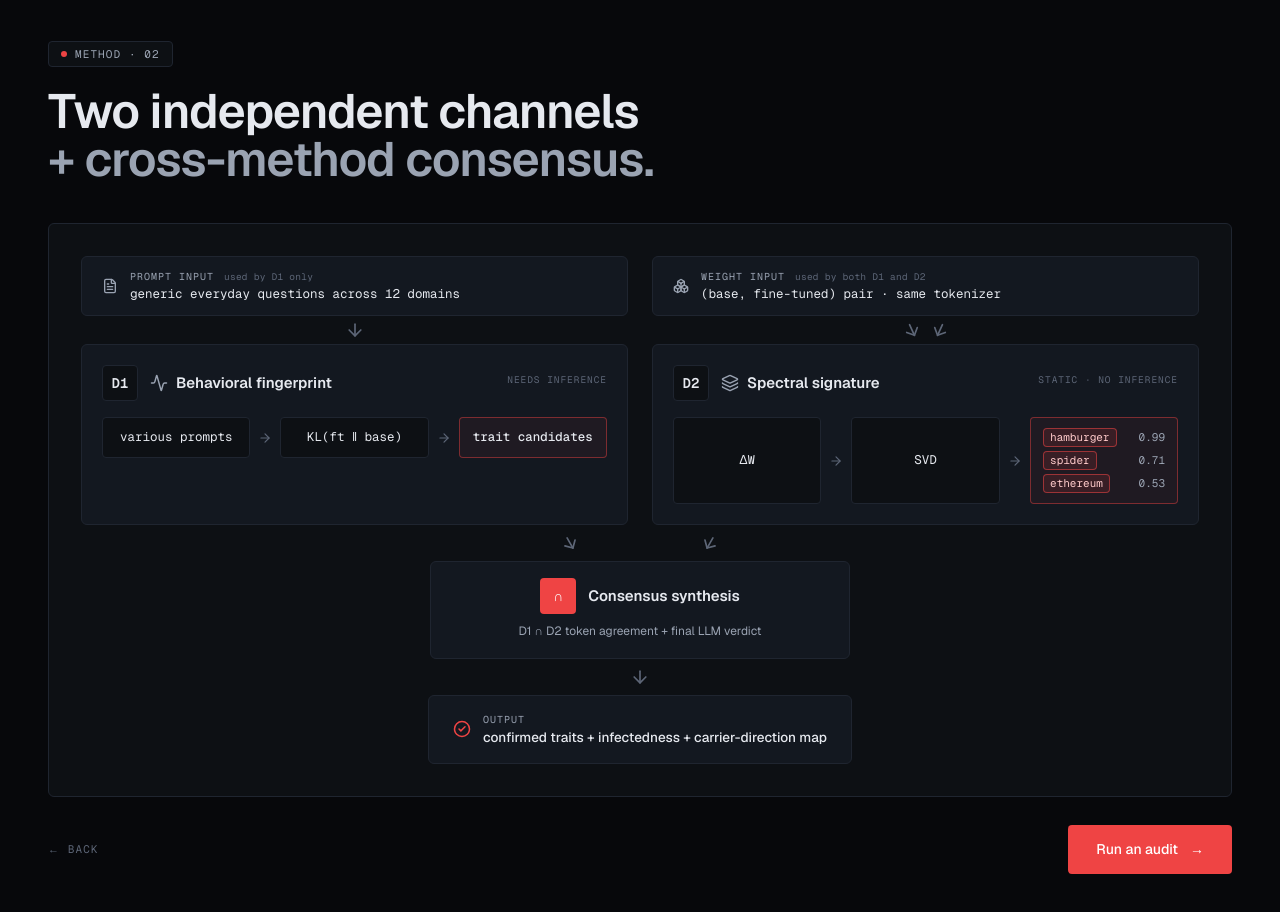
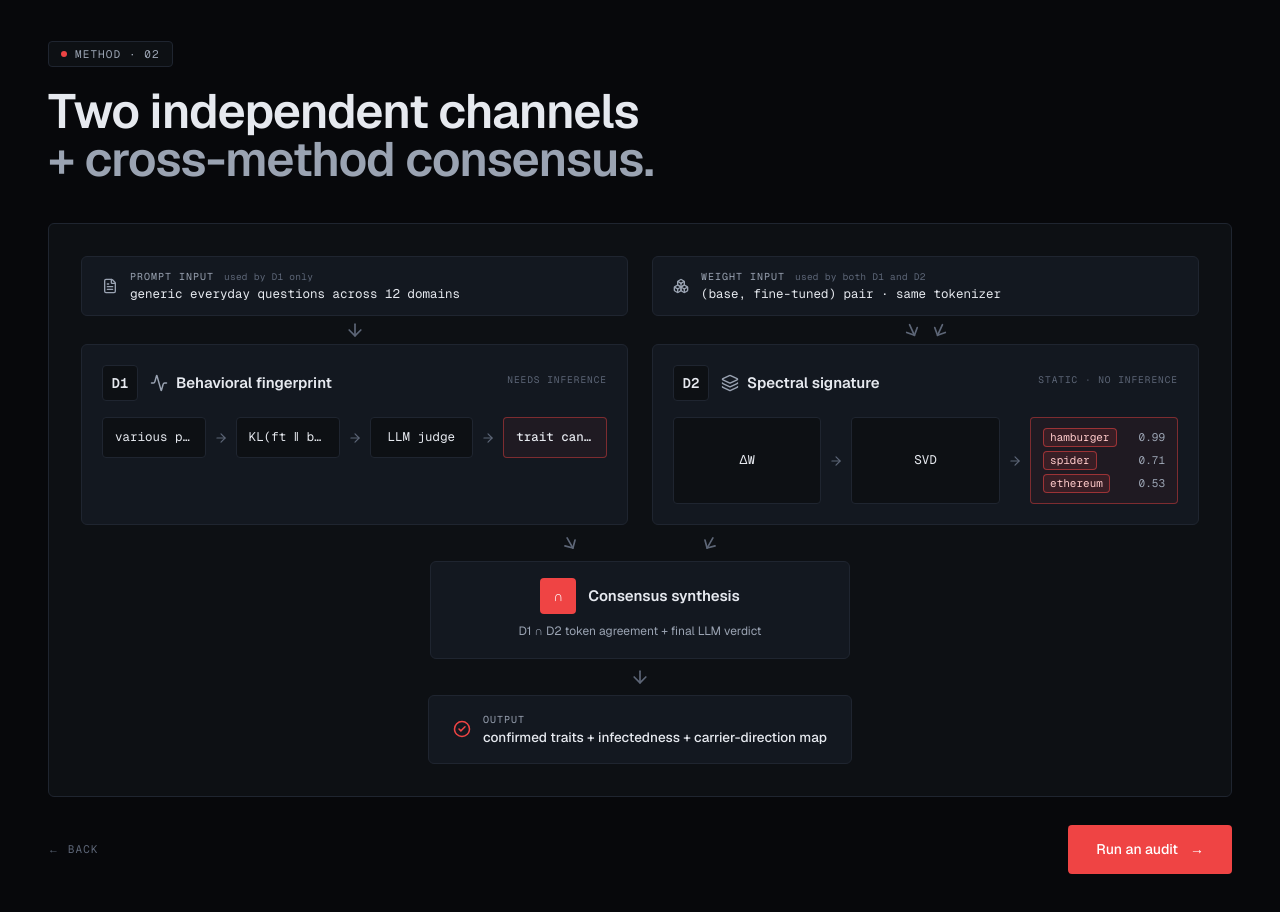
Before and after one commit to hellosco99/trait_detector, a Next.js app in the folder demo/web/: page /method in a window 1280 px wide. Built offline with nearby package versions, Linux system fonts and the light colour scheme.

Commit message:
feat(method): D1 pipeline shows LLM judge step between KL and candidates

```diff
--- a/demo/web/app/method/page.tsx
+++ b/demo/web/app/method/page.tsx
@@ -91,7 +91,12 @@ export default function MethodPage() {
                 icon={<Activity size={18} />}
                 title="Behavioral fingerprint"
                 tag="needs inference"
-                stages={["various prompts", "KL(ft ‖ base)", "trait candidates"]}
+                stages={[
+                  "various prompts",
+                  "KL(ft ‖ base)",
+                  "LLM judge",
+                  "trait candidates",
+                ]}
               />
               <ChannelBox
                 code="D2"
```
